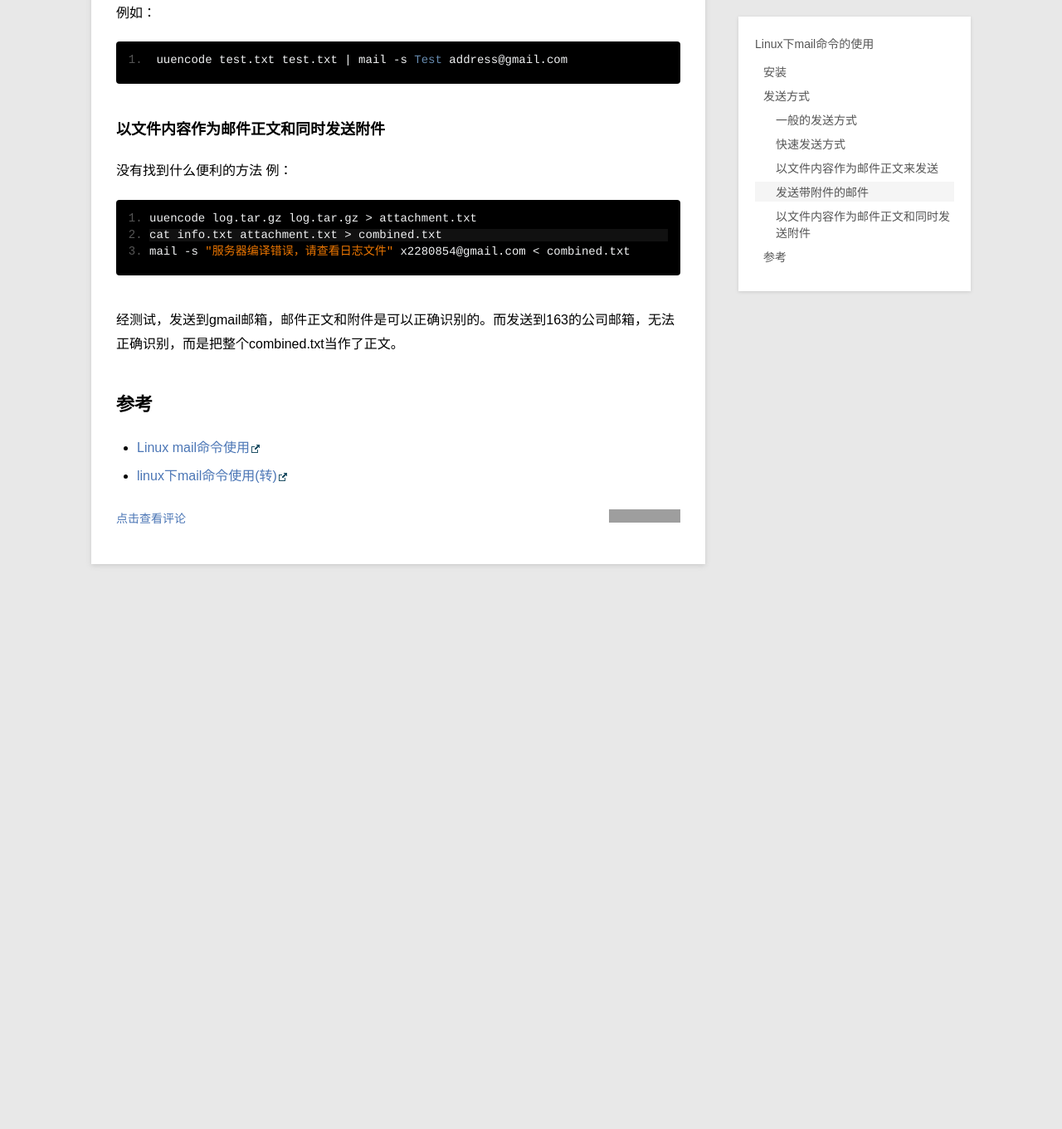
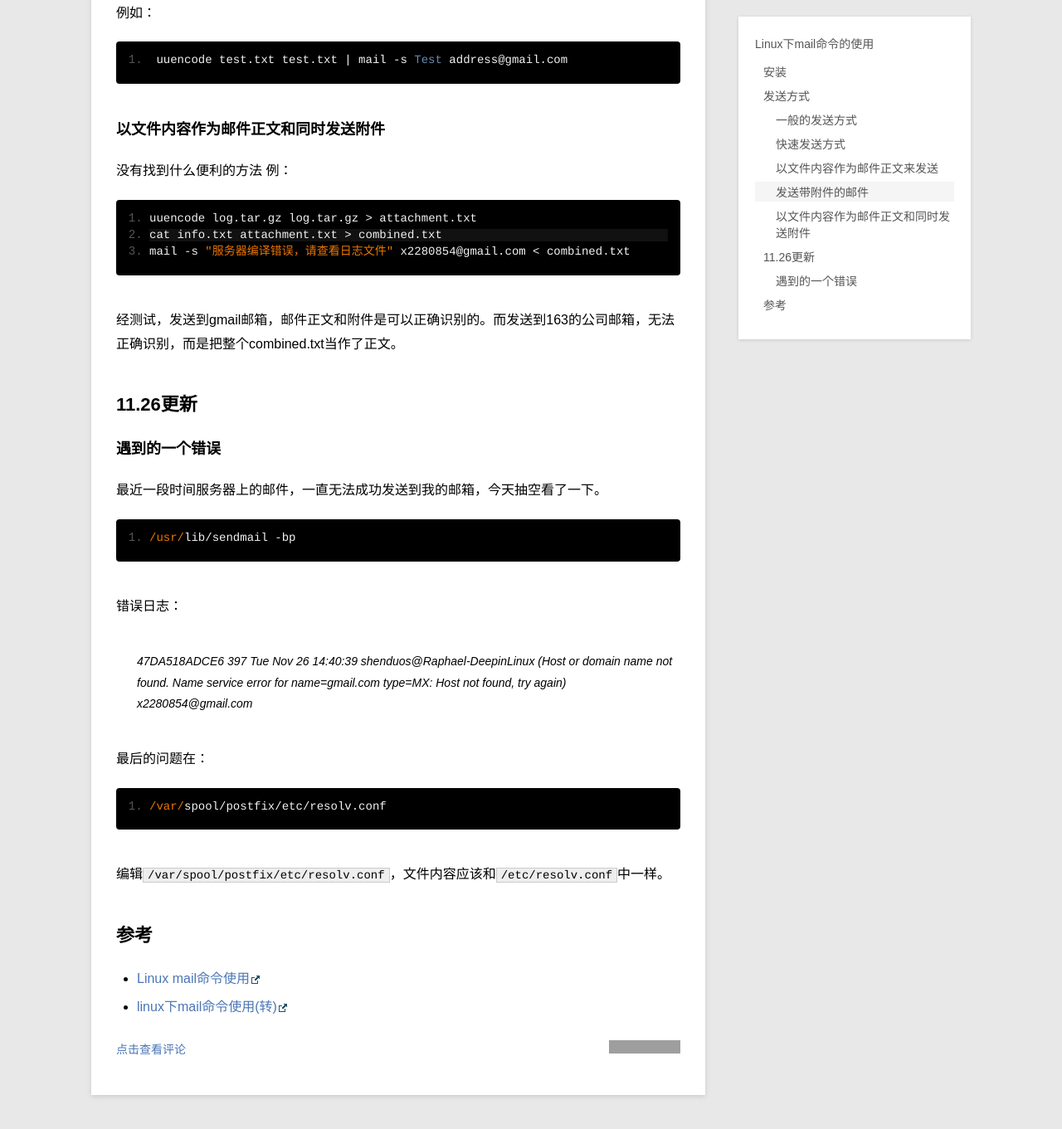
Before and after one commit to xapool/xapool.github.com, a Jekyll site: the page built from _posts/blog/2013-10-31-linux-send-mail.md, in a window 1280 px wide and 1400 px high, scrolled down 1150 px. Shown: the top 1361 px of the window at 83% size. Built offline with Jekyll 4.4.1, drawn with Linux system fonts in a browser that asks for light colours; Markdown is read by kramdown in place of the engine named in the settings; before the commit the page ends 1910 px from its top, so only the background shows below that; grey boxes are pictures that could not be loaded.

Commit message:
update article

```diff
--- a/_posts/blog/2013-10-31-linux-send-mail.md
+++ b/_posts/blog/2013-10-31-linux-send-mail.md
@@ -42,6 +42,24 @@ description: 因为服务器上android项目的一个编译脚本，要检测编
     mail -s "服务器编译错误，请查看日志文件" x2280854@gmail.com < combined.txt
 
 经测试，发送到gmail邮箱，邮件正文和附件是可以正确识别的。而发送到163的公司邮箱，无法正确识别，而是把整个combined.txt当作了正文。
+
+##11.26更新
+### 遇到的一个错误
+最近一段时间服务器上的邮件，一直无法成功发送到我的邮箱，今天抽空看了一下。
+
+    /usr/lib/sendmail -bp
+
+错误日志：
+> 47DA518ADCE6      397 Tue Nov 26 14:40:39  shenduos@Raphael-DeepinLinux
+> (Host or domain name not found. Name service error for name=gmail.com type=MX: Host not found, try again)
+>                                          x2280854@gmail.com
+
+最后的问题在：
+
+    /var/spool/postfix/etc/resolv.conf
+
+编辑`/var/spool/postfix/etc/resolv.conf`，文件内容应该和`/etc/resolv.conf`中一样。
+
 ## 参考
 * [Linux mail命令使用 ](http://blog.csdn.net/c395565746c/article/details/6011731)
 * [linux下mail命令使用(转)](http://sunxiaqw.blog.163.com/blog/static/99065438201010182277261/)
```
